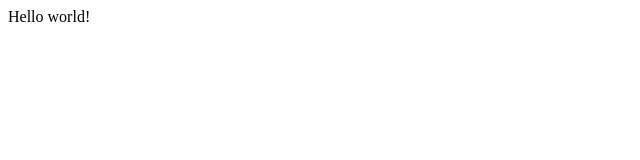
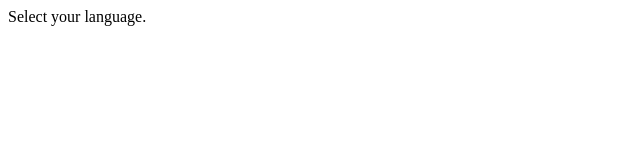
Before and after one commit to okorz001/langquiz-site, a React app: page / in a window 1280 px wide. Shown: the top 160 px of the page, without its empty margins (0-640 px from the left). Built offline with nearby package versions, Linux system fonts and the light colour scheme; the HTML template or start-up script is replaced by a standard one.

Commit message:
Router hello world

```diff
--- a/client/App.jsx
+++ b/client/App.jsx
@@ -1,5 +1,22 @@
 import React from 'react'
+import {BrowserRouter as Router, Route} from 'react-router-dom'
+
+function LanguageSelectPage() {
+    return <div>Select your language.</div>
+}
+
+function HomePage({match}) {
+    const {learning, from} = match.params
+    return <div>You're learning {learning} from {from}</div>
+}
 
 export default function App() {
-    return <div>Hello world!</div>
+    return (
+        <Router>
+            <div>
+                <Route path="/" exact component={LanguageSelectPage} />
+                <Route path="/:learning/:from" component={HomePage} />
+            </div>
+        </Router>
+    )
 }
```
